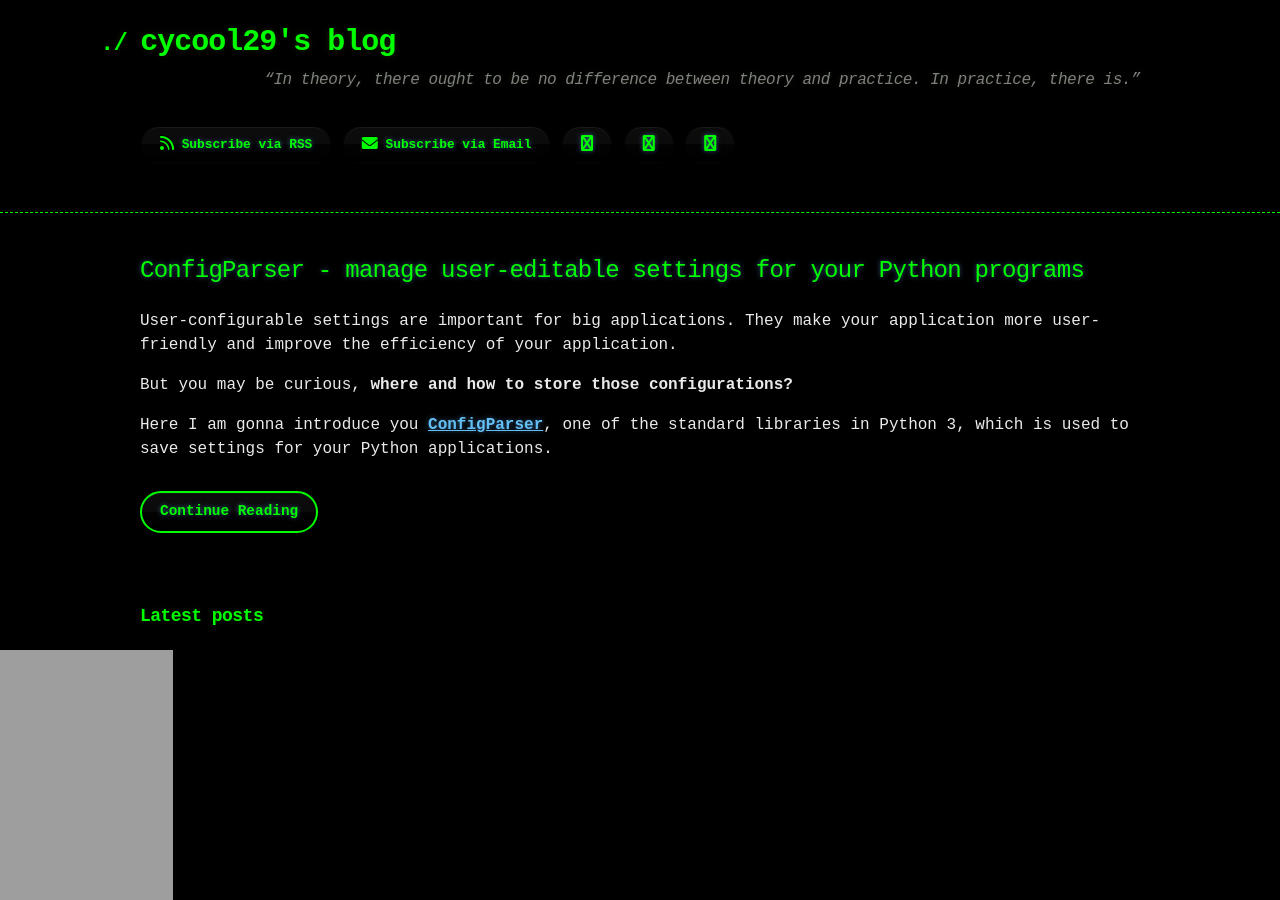
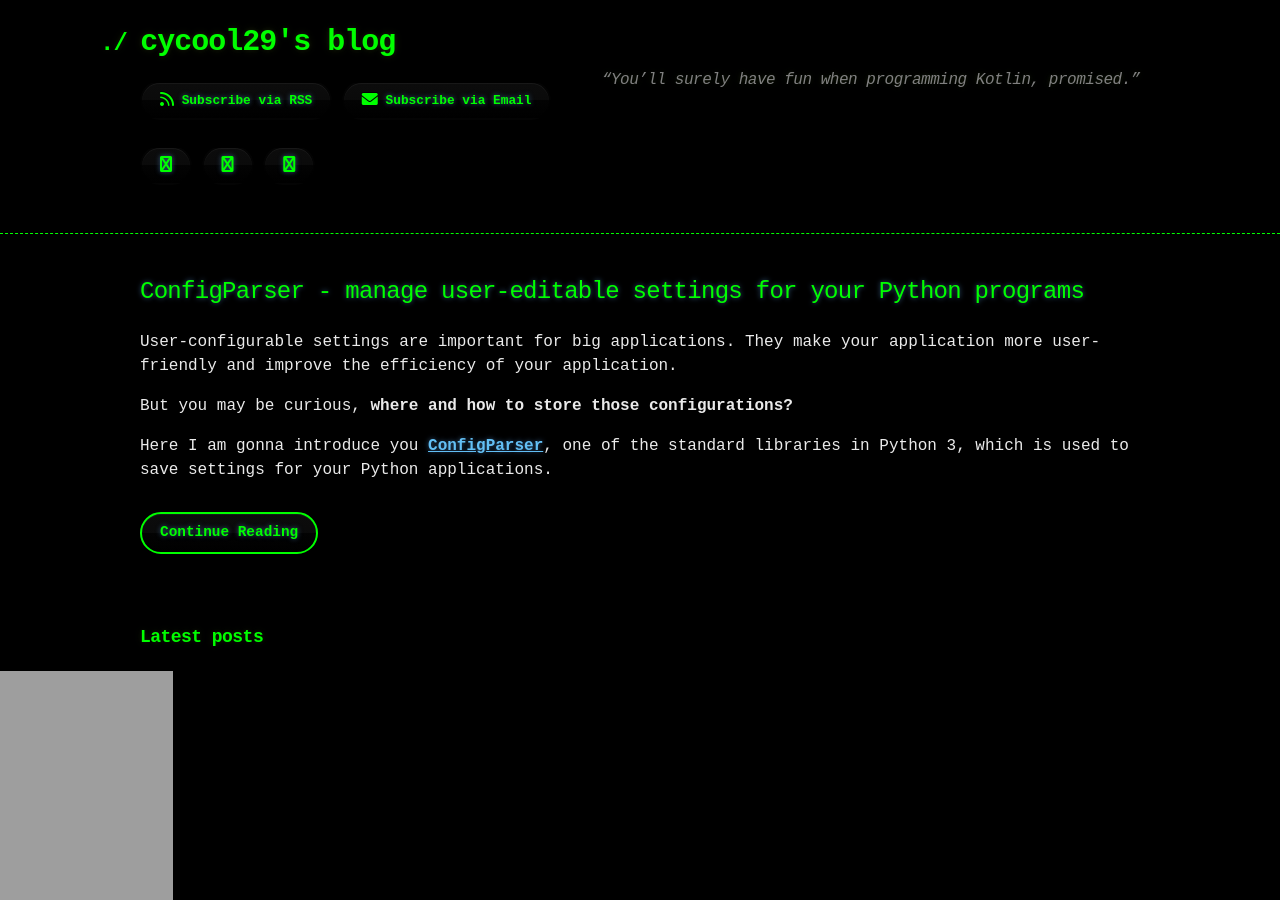
Before and after one commit to cycool29/cycool29.github.io, a Jekyll site: the page built from index.md, in a window 1280 px wide and 900 px high. Built offline with Jekyll 4.4.1, drawn with Linux system fonts in a browser that asks for light colours; a style sheet for code colours, icons or effects is not loaded.

Commit message:
Update quotes

```diff
--- a/_config.yml
+++ b/_config.yml
@@ -1,5 +1,5 @@
 title: cycool29's blog
-description: "“In theory, there ought to be no difference between theory and practice. In practice, there is.” "
+description: "“You’ll surely have fun when programming Kotlin, promised.” "
 bio: A high school student. Intermediate in Python, Git, Bash. Learning JavaScript. He/Him. "
 author: cycool29
 url: https://cycool29.github.io
```
